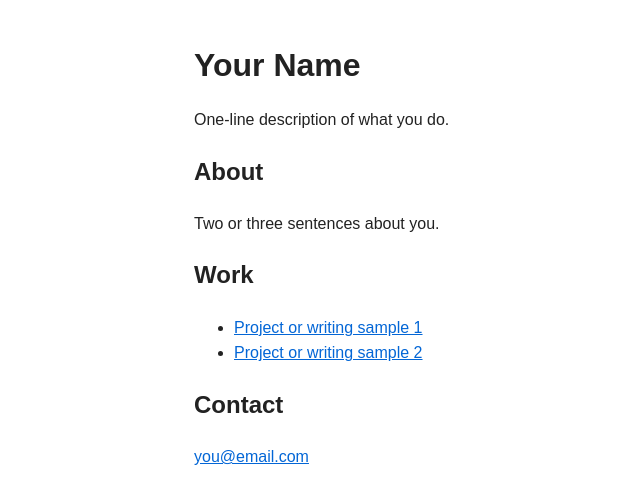
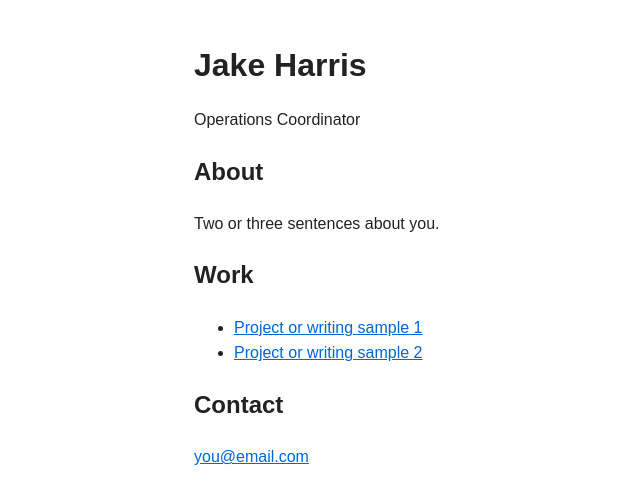
Before and after one commit to HalfStrut/halfstrut.github.io, a plain HTML site: page index.html in a window 1280 px wide. Shown: the whole page, without its empty margins (96-736 px from the left). Drawn offline with Linux system fonts and the light colour scheme.

Commit message:
second version

```diff
--- a/index.html
+++ b/index.html
@@ -8,8 +8,8 @@
    </head>
    <body>
      <header>
-       <h1>Your Name</h1>
-       <p>One-line description of what you do.</p>
+       <h1>Jake Harris</h1>
+       <p>Operations Coordinator</p>
      </header>
      <main>
        <section>
```
